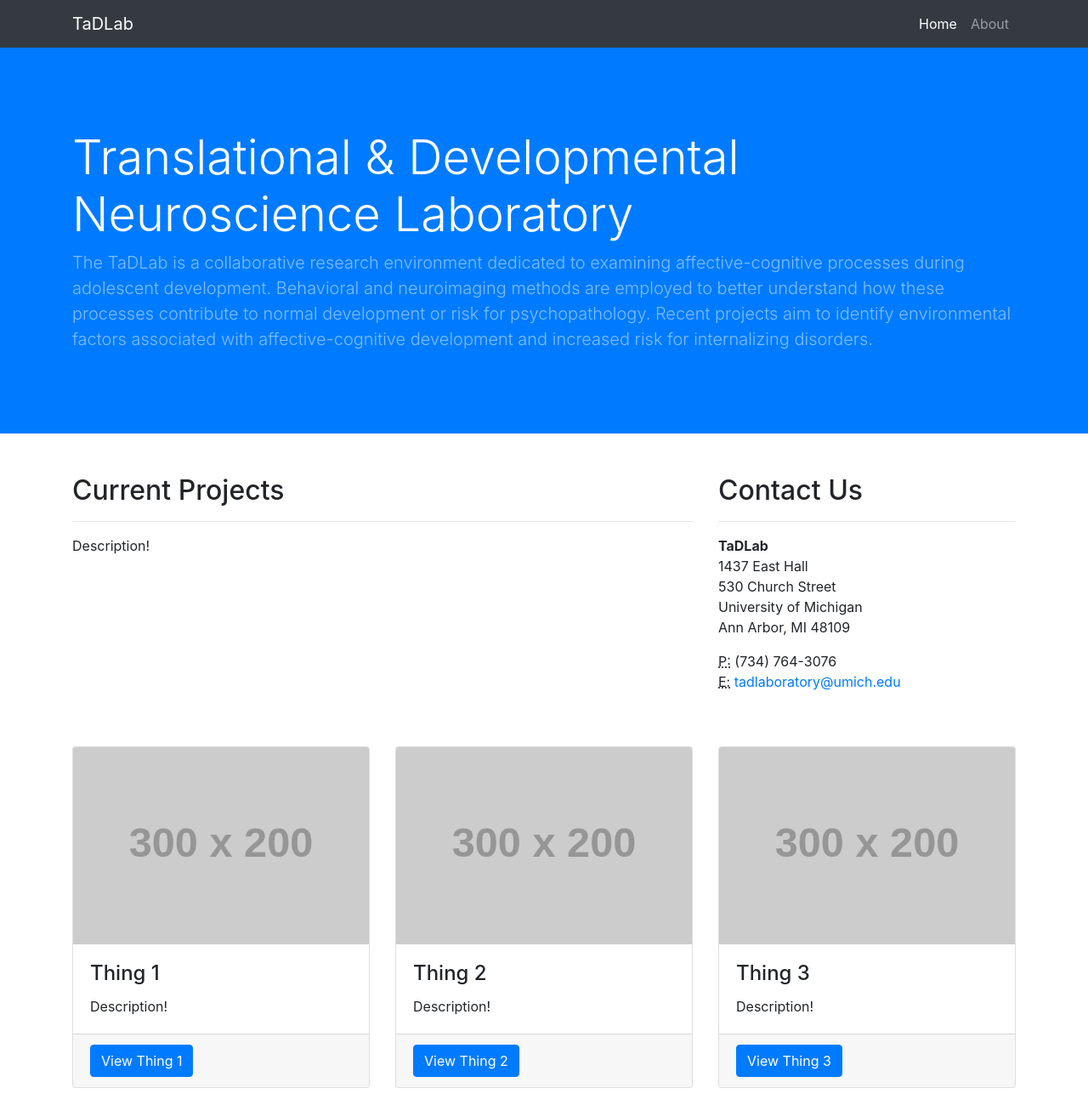
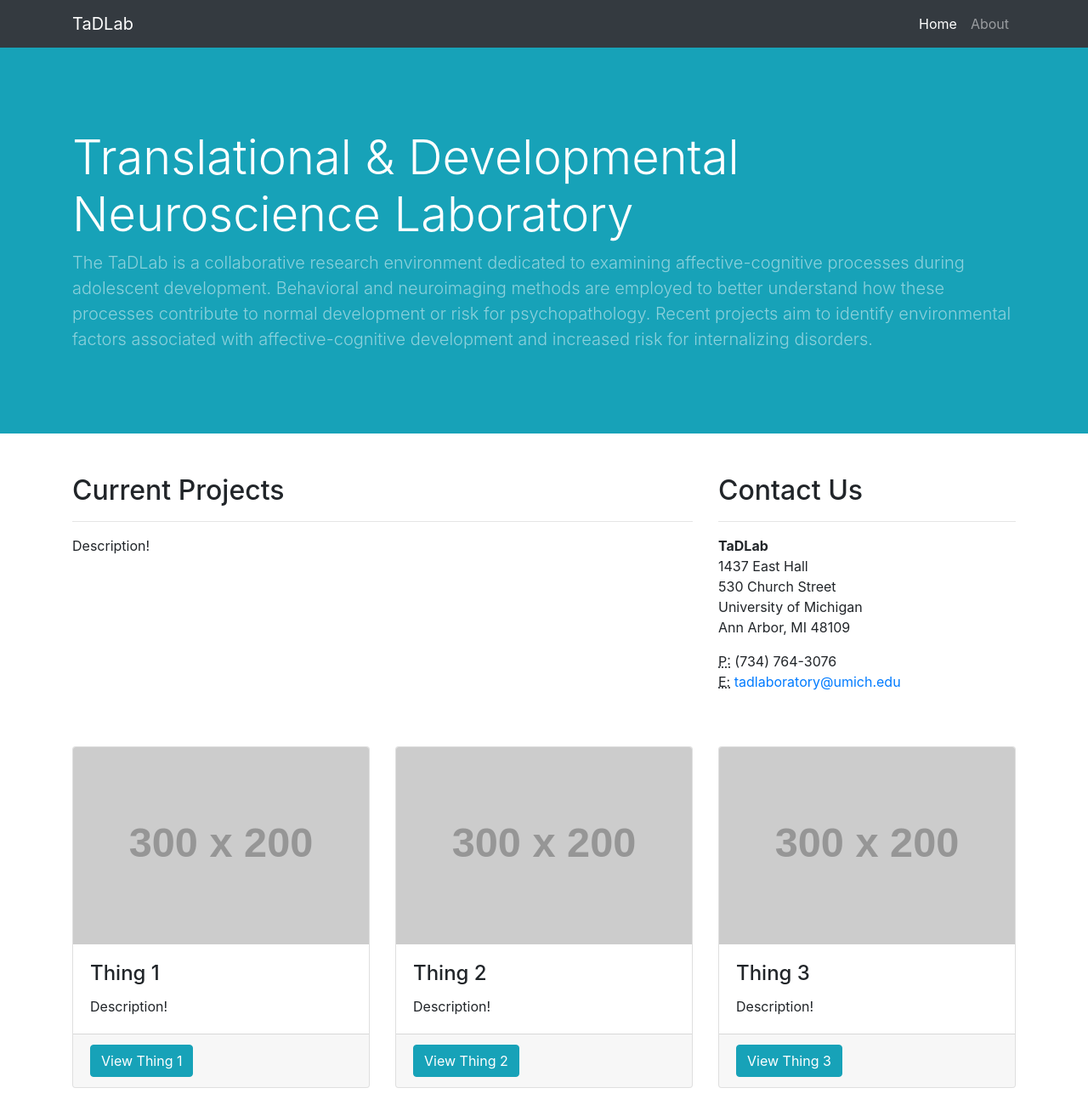
Before and after one commit to UMich-TAD-Lab/UMich-TAD-Lab.github.io, a website: page index.html in a window 1280 px wide. Shown: the top 1300 px of the page at 85% size. Drawn offline with Linux system fonts and the light colour scheme; placeholder pictures from the web are drawn by us.

Commit message:
Update index.html

```diff
--- a/index.html
+++ b/index.html
@@ -44,7 +44,7 @@
 
 
   <!-- Header -->
-  <header class="bg-primary py-5 mb-5">
+  <header class="bg-info py-5 mb-5">
     <div class="container h-100">
       <div class="row h-100 align-items-center">
         <div class="col-lg-12">
@@ -95,7 +95,7 @@
             <p class="card-text">Description!</p>
           </div>
           <div class="card-footer">
-            <a href="#" class="btn btn-primary">View Thing 1</a>
+            <a href="#" class="btn btn-info">View Thing 1</a>
           </div>
         </div>
       </div>
@@ -107,7 +107,7 @@
             <p class="card-text">Description!</p>
           </div>
           <div class="card-footer">
-            <a href="#" class="btn btn-primary">View Thing 2</a>
+            <a href="#" class="btn btn-info">View Thing 2</a>
           </div>
         </div>
       </div>
@@ -119,7 +119,7 @@
             <p class="card-text">Description!</p>
           </div>
           <div class="card-footer">
-            <a href="#" class="btn btn-primary">View Thing 3</a>
+            <a href="#" class="btn btn-info">View Thing 3</a>
           </div>
         </div>
       </div>
```
